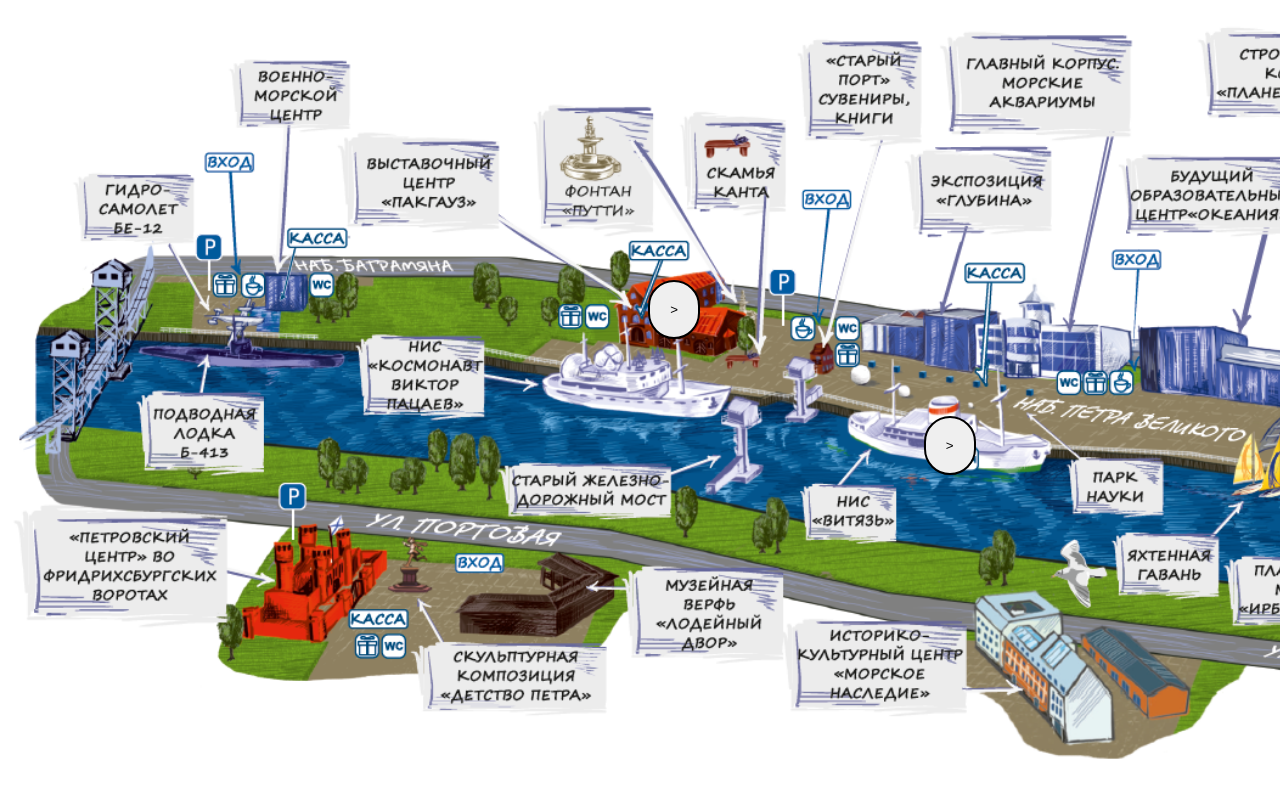
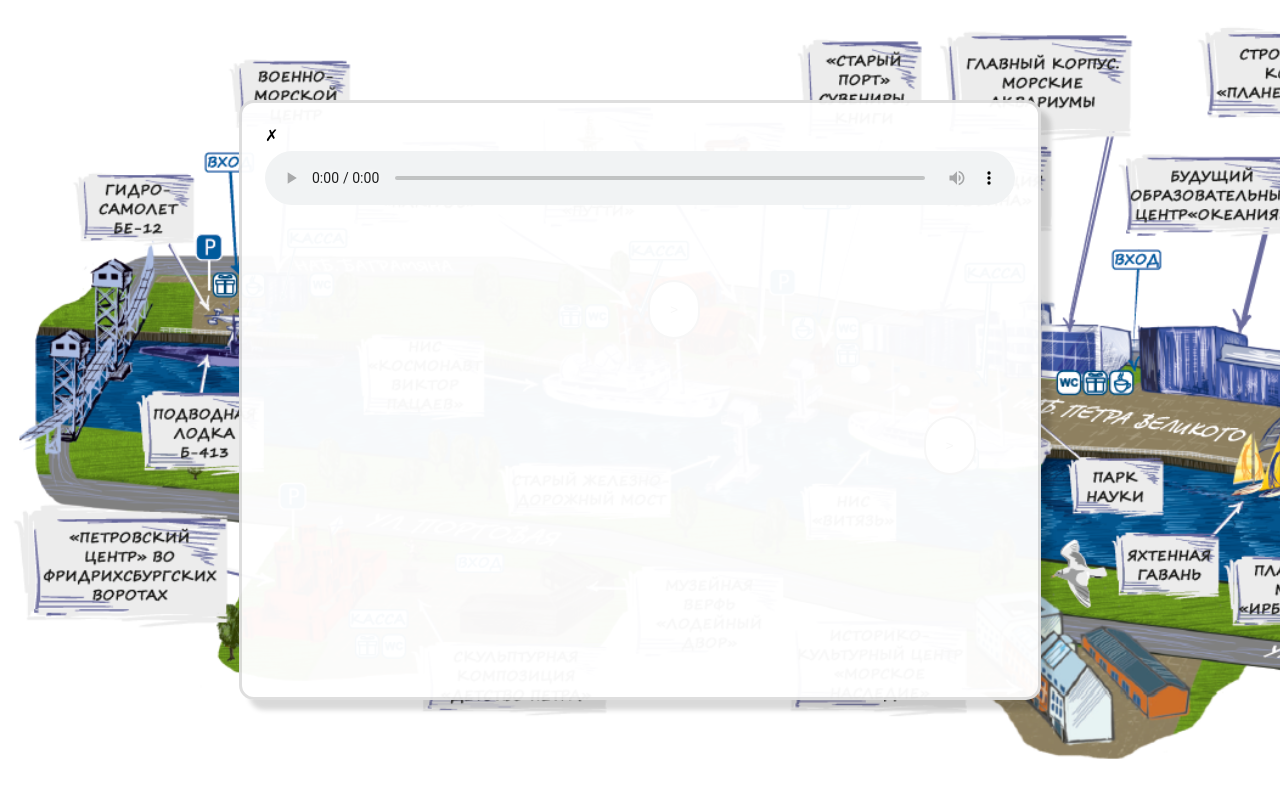
Before and after one commit to OlegMarkoF/audio-guide-mwo, a plain HTML site: page index.html in a window 1280 px wide. Both pictures are taken after a click on the button 949 px from the left and 445 px from the top of the page. Drawn offline with Linux system fonts and the light colour scheme.

Commit message:
Приложение для ММО. Добавлены аудио

```diff
--- a/index.html
+++ b/index.html
@@ -11,19 +11,32 @@
   <div class="background" id="background">
     <div id="image" class="img__container">
       <img src="./content/img/территория.png" alt="Фоновое изображение">
-      <div class="audiobox vitiaz">
-        <audio class="audio">
+      <div class="audiobox">
+        <audio class="audio" controls>
           <source src="./content/Аудиогид_Витязь/001.mp3" type="audio/mpeg">
         </audio>
-        <button class="playback" type="submit"></button>
       </div>
-      <div class="audiobox mkk">
-        <audio class="audio">
+      <button class="playback vitiaz" type="submit"></button>
+
+      <div class="audiobox">
+        <audio class="audio" controls>
           <source src="./content/Аудиогид_Витязь/002.mp3" type="audio/mpeg">
         </audio>
-        <button class="playback" type="submit"></button>
       </div>
+      <button class="playback mkk" type="submit"></button>
     </div>
+  </div>
+
+  <!-- Модальное окно -->
+  <div id="myModal" class="modal">
+    <div class="modal-content">
+      <span class="close_modal">✗</span>
+      <div class="screen-content">
+        <p class="modalText" width="100%"></p>
+      </div>
+
+    </div>
+    <!-- <div id="caption"></div>  <- добавить подпись к фото -->
   </div>
 
   <script src="./scripts/script.js"></script>
--- a/scripts/script.js
+++ b/scripts/script.js
@@ -5,8 +5,12 @@ let posY = 0;
 const image = document.getElementById("image");
 const background = document.getElementById("background");
 const playback = document.querySelectorAll(".playback");
-const audio = document.querySelectorAll(".audio");
+const screenContent = document.querySelector(".screen-content");
+// const audio = document.querySelectorAll(".audio");
+const audiobox = document.querySelectorAll(".audiobox");
 const pause = document.querySelector(".pause");
+const closeButton = document.querySelector(".close_modal");
+const modal = document.querySelector(".modal");
 
 // Увеличение/уменьшение изображения с помощью колесика мыши
 background.addEventListener("wheel", (event) => {
@@ -114,14 +118,14 @@ function getDistance(touch1, touch2) {
 
 function playAudio(i) {
   if (playback[i].classList.contains("play") === false) {
-    audio[i].play();
+    // audio[i].style.display = "block";
+    // audio[i].play();
     playback[i].classList.add("play");
   } else {
-    audio[i].pause();
+    // audio[i].pause();
     playback[i].classList.remove("play");
   }
 }
-
 
 function setVolume(volume) {
   // Установим уровень громкости по вкусу (от 0.0 до 1.0).
@@ -131,5 +135,36 @@ function setVolume(volume) {
 }
 
 for (let i = 0; i < playback.length; i++) {
+  playback[i].addEventListener("click", () => openPopup(i));
   playback[i].addEventListener("click", () => playAudio(i));
 }
+
+const openPopup = (n) => {
+  modal.style.display = "flex";
+  screenContent.innerHTML = audiobox[n].innerHTML;
+  const audio = screenContent.querySelector(".audio");
+  audio.setAttribute('autoplay', true);
+};
+const closePopup = () => {
+  modal.style.display = "none";
+  const audio = screenContent.querySelector(".audio");
+  audio.setAttribute('autoplay', false);
+  audio.pause();
+};
+const closeByEsc = (evt) => {
+  if (evt.key === "Escape") {
+    closePopup();
+  }
+};
+const closeByOverlay = (evt) => {
+  if (evt.target === evt.currentTarget) {
+    closePopup();
+  }
+};
+
+// Закрыть попап
+closeButton.addEventListener("click", closePopup);
+
+// closeButton.addEventListener("click", closePopup);
+modal.addEventListener("click", closeByOverlay);
+window.addEventListener("keyup", closeByEsc);
--- a/style.css
+++ b/style.css
@@ -25,6 +25,13 @@ img {
   height: 100%; /* Высота изображения равна высоте экрана */
 }
 
+.audio {
+  /* display: none; */
+  margin: auto;
+  width: 100%;
+  height: 60px;
+}
+
 .playback {
   padding: 20px;
   border: 2px solid black;
@@ -50,3 +57,42 @@ img {
   left: 40%;
   top: 35%;
 }
+
+/* модальное окно */
+.modal {
+  display: none;
+  position: fixed;
+  flex-direction: column;
+  align-items: center;
+  justify-content: flex-end;
+  left: 0;
+  bottom: 0;
+  width: 100%;
+  height: 100vh;
+  z-index: 5;
+}
+.modal-content {
+  position: fixed;
+  inset: 0;
+  margin: 100px auto;
+  padding: 23px;
+  width: 750px;
+  border-radius: 15px;
+  background: rgba(255, 255, 255, 0.97);
+  border: 3px solid rgba(59, 59, 59, 0.164);
+  box-shadow: 10px 10px 5px rgba(0, 0, 0, 0.15);
+  transition: all 0.4s ease;
+  /* overflow: hidden; */
+}
+
+.screen-content {
+  width: 100%;
+  display: flex;
+  font-size: 20px;
+  flex-direction: column;
+  align-items: center;
+  justify-content: center;
+  flex-wrap: wrap;
+  text-align: justify;
+  gap: 15px;
+}
```
